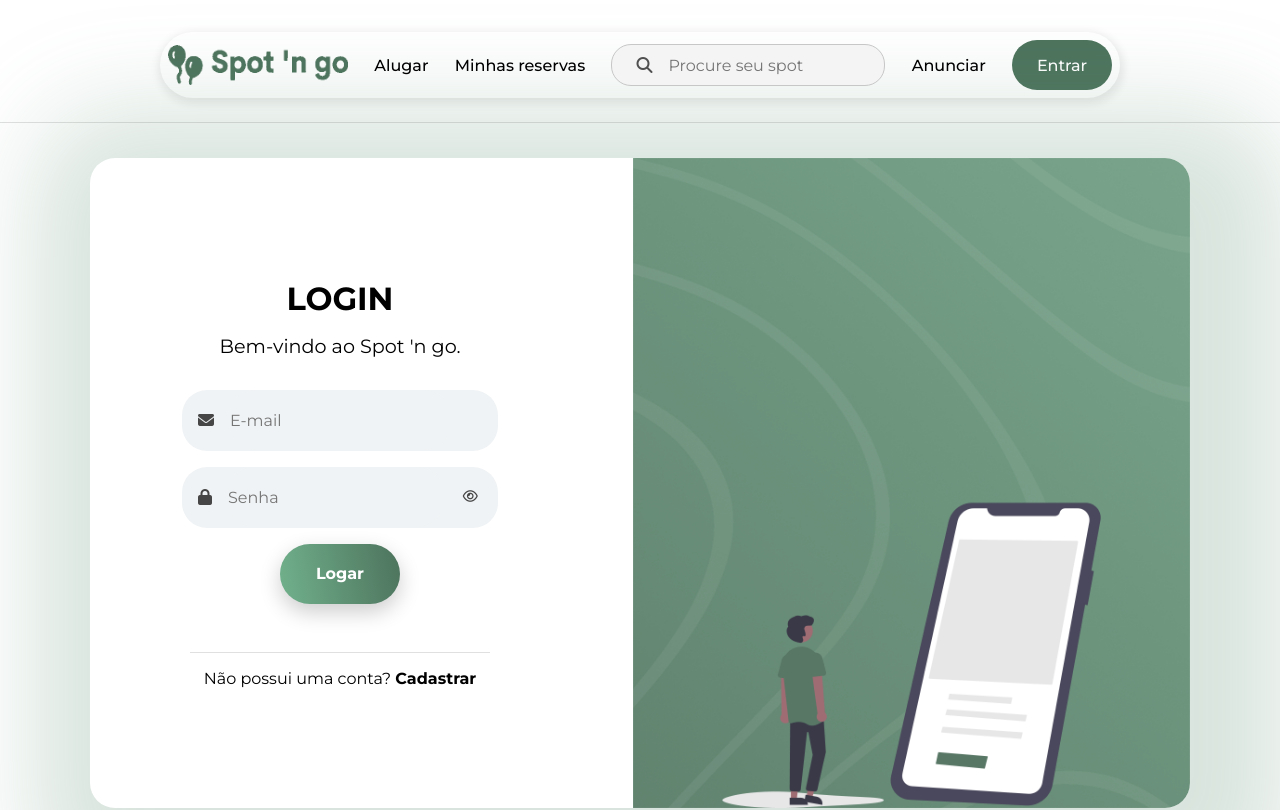
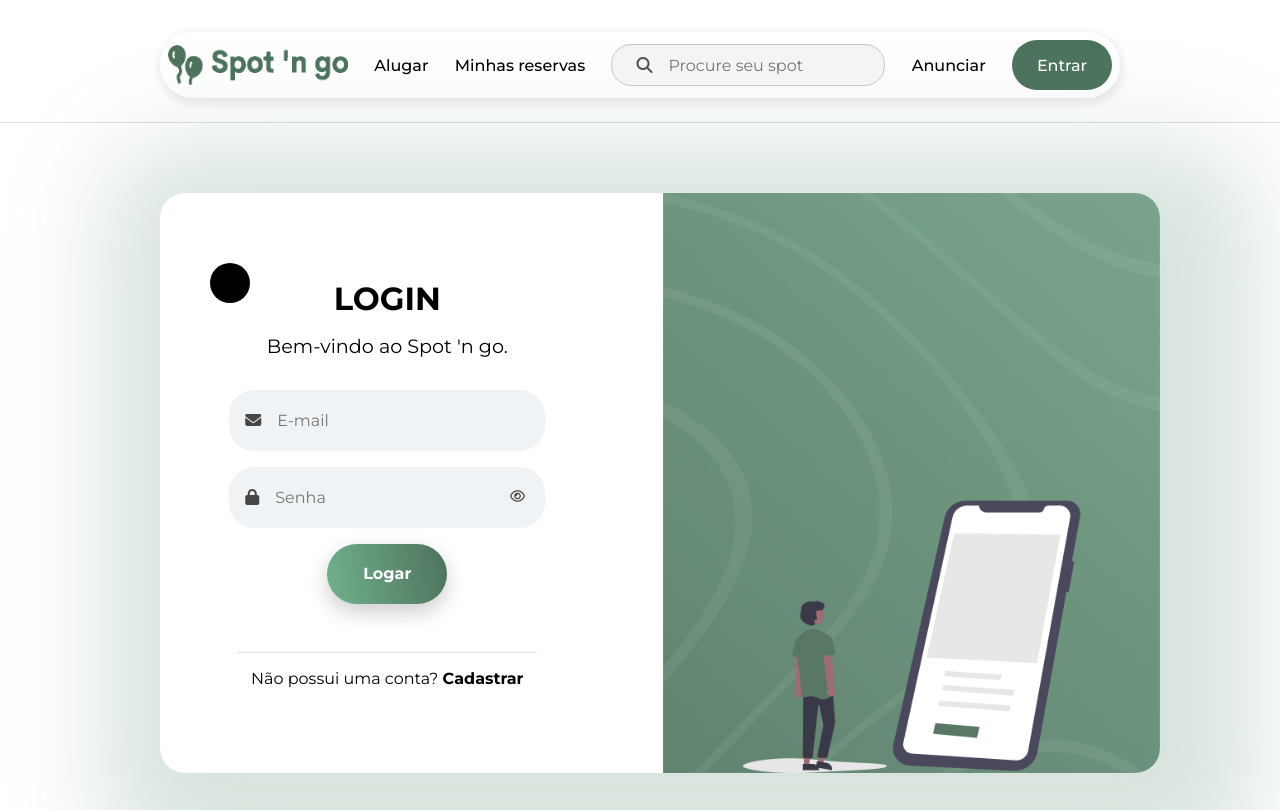
Before and after one commit to Hackathon-spotngo-2024/HackathonIFC2024-frontend, a Vue app: page /login in a window 1280 px wide. Shown: the top 810 px of the page. Built offline with nearby package versions, Linux system fonts and the light colour scheme.

Commit message:
Style #61: Fazer animação em componente

```diff
--- /dev/null
+++ b/src/components/AnimatedBallComponent.vue
@@ -0,0 +1,33 @@
+<script setup></script>
+
+<template>
+    <div class="ball"></div>
+</template>
+
+<style scoped>
+.ball {
+    width: 40px;
+    height: 40px;
+    border-radius: 50px;
+    background-color: black;
+    animation-name: subir;
+    animation-duration: 5s;
+    animation-fill-mode: forwards;
+    animation-timing-function: ease-in-out;
+}
+
+@keyframes subir {
+    0% {
+        transform: scale(0);  /* Começa do tamanho 0 */
+    }
+    8% {
+        transform: scale(1);  /* Rapidamente atinge o tamanho normal */
+    }
+    50% {
+        transform: translateY(-200px);  /* Movimenta para cima */
+    }
+    100% {
+        transform: translateY(-200px) translateX(90px);  /* Alvo final deslocado para a direita */
+    }
+}
+</style>
--- a/src/views/LoginPage.vue
+++ b/src/views/LoginPage.vue
@@ -1,6 +1,7 @@
 <script setup>
 import { ref } from 'vue'
 import { useAuthStore } from '@/stores/authStore'
+import AnimatedBallComponent from '@/components/AnimatedBallComponent.vue';
 
 const authStore = useAuthStore()
 const passwordVisible = ref(false)
@@ -30,6 +31,7 @@ const showPassword = () => {
 </script>
 <template>
   <div class="container">
+    <AnimatedBallComponent />
     <div class="login-container">
       <section class="login-section">
         <h1>LOGIN</h1>
@@ -269,7 +271,10 @@ form {
   .login-container,
   .login-section,
   .illustration-section img {
-    height: 650px;
+    height: 580px;
+  }
+  .login-container {
+    width: 1000px;
   }
 }
 </style>
```
